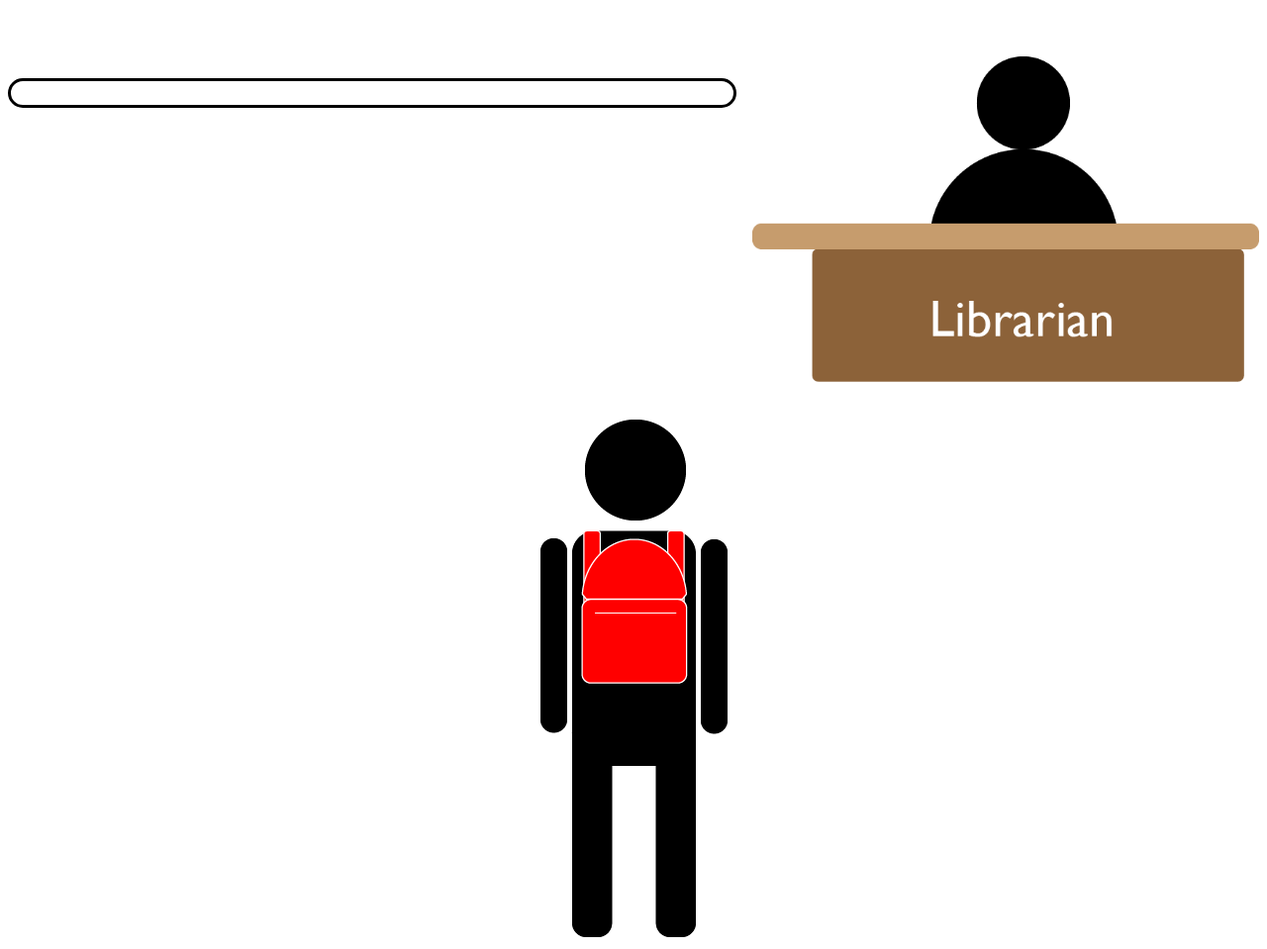
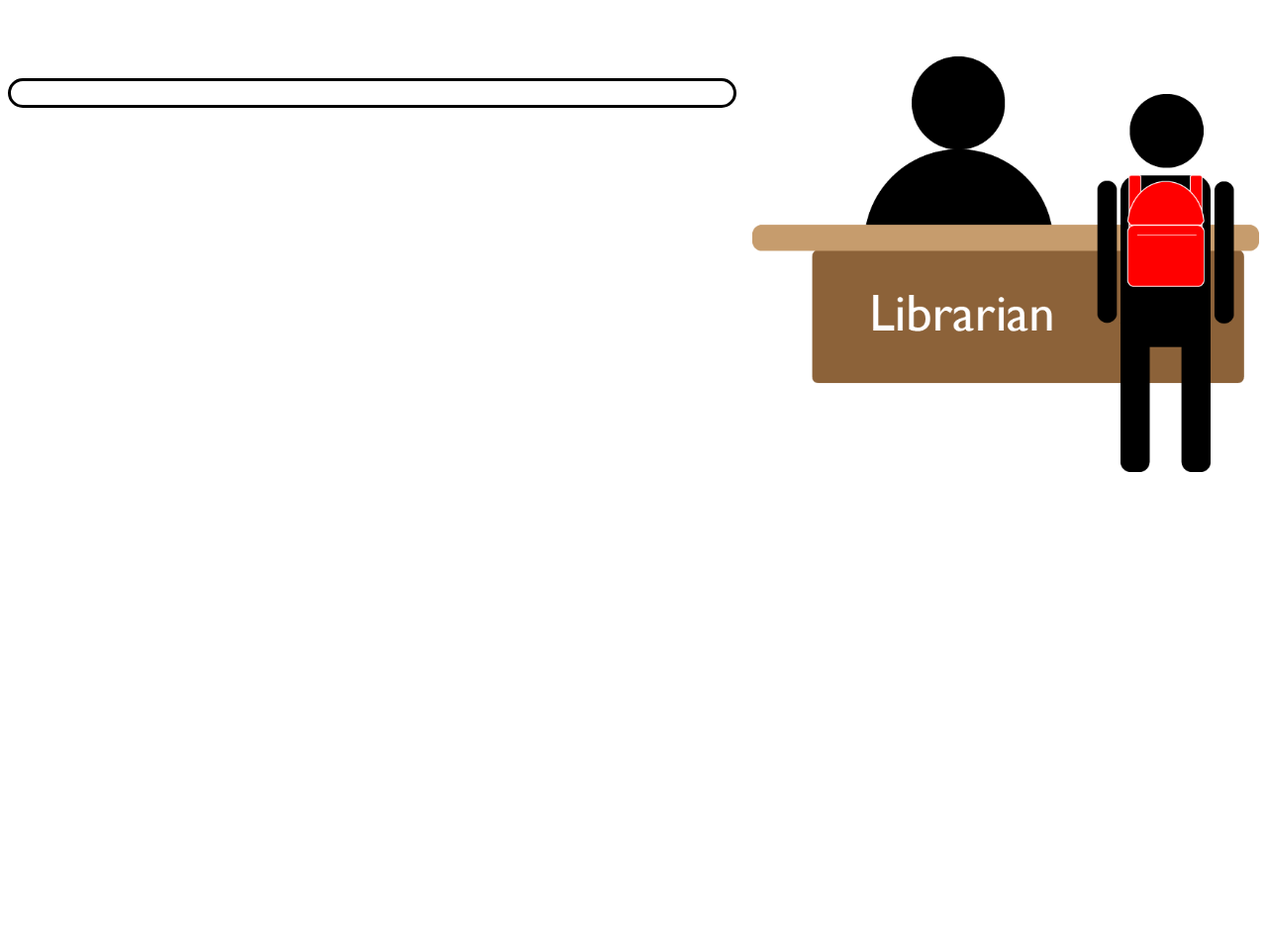
Before and after one commit to LeoHolman/thinkfast.js, a plain HTML site: page index.html in a window 1280 px wide. Shown: the part 331-1290 px from the top of the page at 99% size. After the commit the page ends 842 px from the top, so only its background shows below. Drawn offline with Linux system fonts and the light colour scheme.

Commit message:
Switch to combined librarian student image

```diff
--- a/index.html
+++ b/index.html
@@ -18,8 +18,7 @@
             <button id="magazine"><img alt="magazine button" src="images/magazine.png"><p>Magazine</p></button>
         </div>
         <div alt="response screen" id="responseScreen"><p id="responseScreenText"></p></div>
-        <div id="librarian"><img alt="librarian" src="images/librarian.png" /></div>
-        <div id="student"><img alt="student" src="images/student.png" /></div>
+        <div id="librarian"><img alt="librarian" src="images/librarian_and_student.png" /></div>
     </div>
     <script src="js/main.js"></script>
 </body>
```
